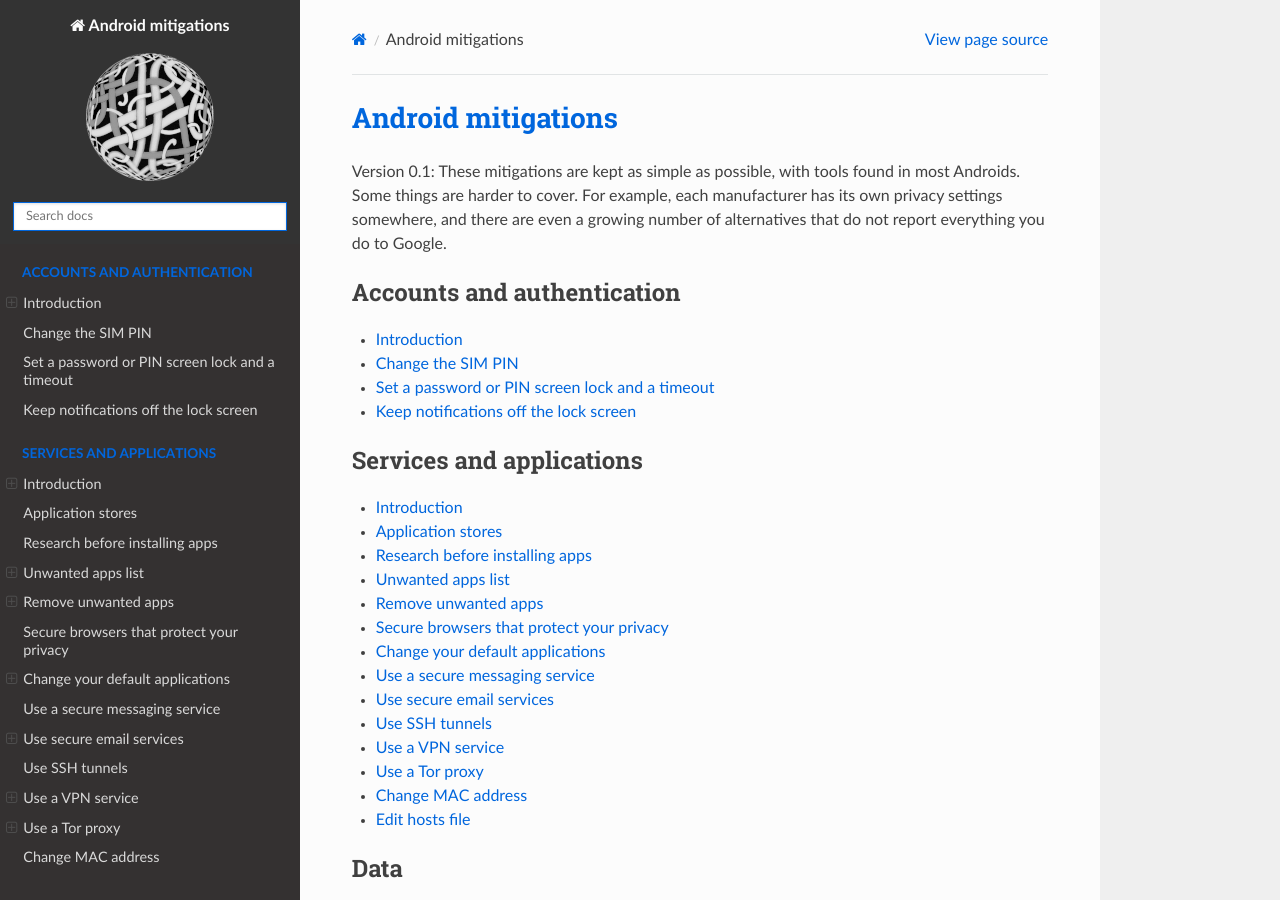
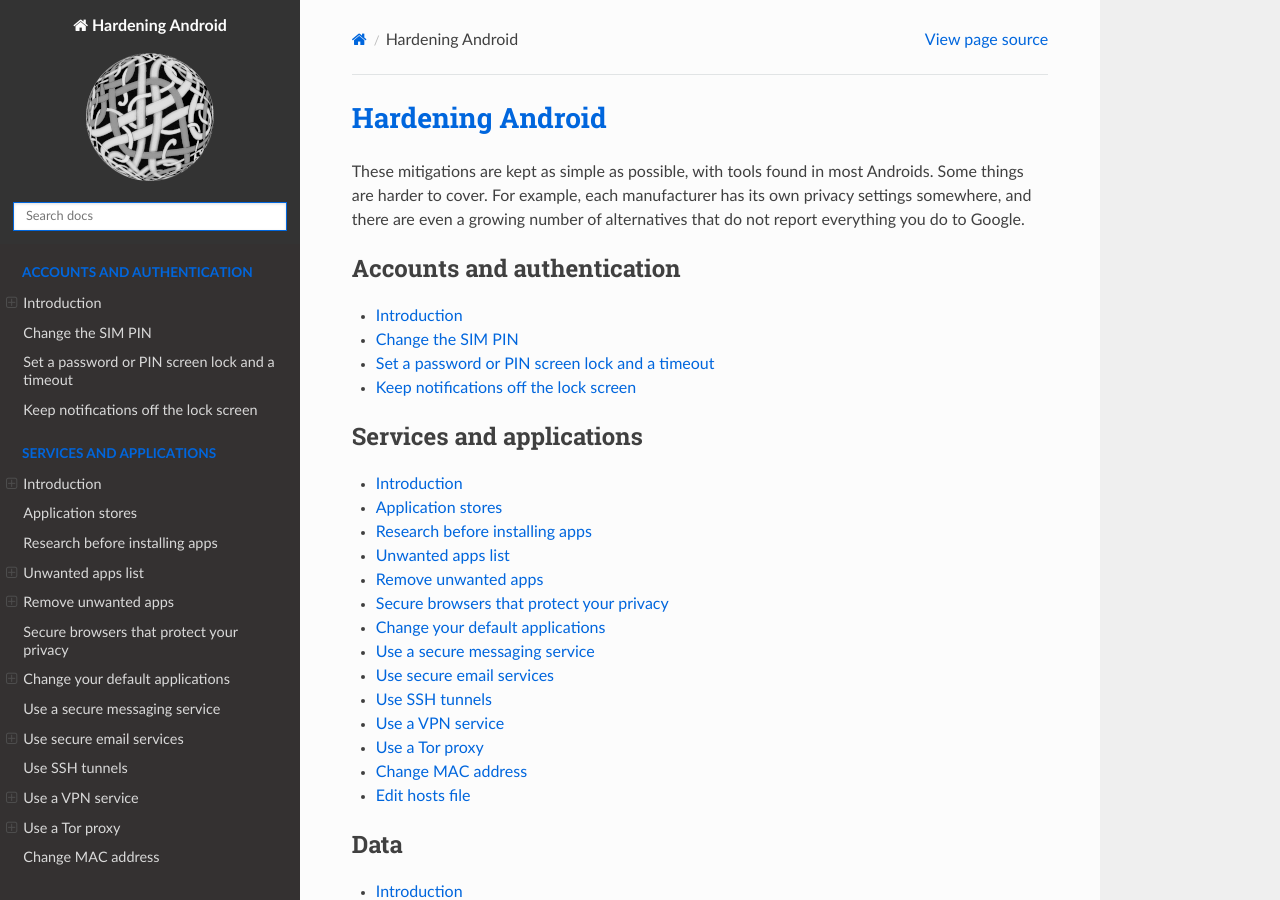
Before and after one commit to tymyrddin/android-mitigations, a Sphinx documentation site: the page built from source/index.rst, in a window 1280 px wide and 900 px high. Built offline with Sphinx 7.4.7 and the Read the Docs theme 2.0.0, drawn with Linux system fonts in a browser that asks for light colours.

```diff
--- a/source/conf.py
+++ b/source/conf.py
@@ -17,7 +17,7 @@
 
 # -- Project information -----------------------------------------------------
 
-project = 'Android mitigations'
+project = 'Hardening Android'
 copyright = '2022, TyMyrddin'
 author = 'TyMyrddin'
 
@@ -66,7 +66,7 @@
     'titles_only': False
 }
 
-html_title = "Android mitigations"
+html_title = "Hardening Android"
 html_logo = "img/logo.png"
 html_favicon = "img/favicon.ico"
 
--- a/source/index.rst
+++ b/source/index.rst
@@ -1,7 +1,7 @@
-Android mitigations
+Hardening Android
 ================================================
 
-Version 0.1: These mitigations are kept as simple as possible, with tools found in most Androids. Some things are harder
+These mitigations are kept as simple as possible, with tools found in most Androids. Some things are harder
 to cover. For example, each manufacturer has its own privacy settings somewhere, and there are even a growing number of
 alternatives that do not report everything you do to Google.
 
```
Also changed, not shown: 1 other file.
